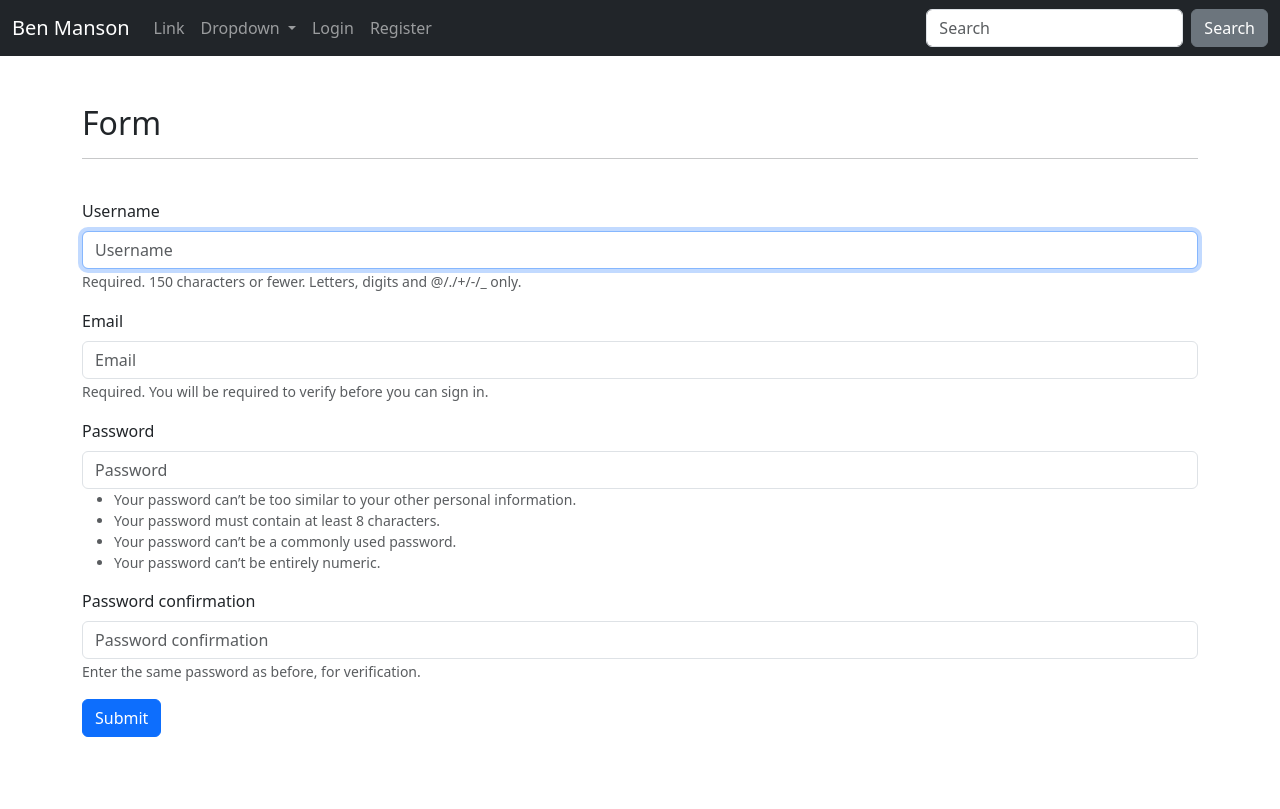
After one commit to benmanson/project, a Django app: template backend/templates/form.html in a window 1280 px wide. The commit adds this page. Run offline with Django 4.2, Linux system fonts and the light colour scheme; the template is opened without the code that fills it: values that come from a table or form of the project are taken from there, others are empty; some libraries are stand-ins or nearby versions.

Commit message:
Adds registration system with required email verification

```diff
--- /dev/null
+++ b/backend/registration/forms.py
@@ -0,0 +1,29 @@
+from django import forms
+from django.contrib.auth.forms import UserCreationForm
+from django.contrib.auth import get_user_model
+
+class RegistrationForm(UserCreationForm):
+    email = forms.EmailField(required=True, help_text="Required. You will be required to verify before you can sign in.")
+
+    def clean_email(self):
+        """Cleans the email address according to the following criteria:
+            - Emails should not contain comma's, or spaces
+            - Emails should not already exist i.e. one account per person
+        """
+        data = self.cleaned_data["email"].strip()
+        if get_user_model().objects.filter(email=data).exists():
+            raise forms.ValidationError("This email address is already in use.")
+        if "," in data or " " in data or "@" not in data:
+            raise forms.ValidationError("This is not a valid email address.")
+
+        return data
+
+    def save(self, commit=True):
+        user = super(RegistrationForm, self).save(commit=False)
+        if commit:
+            user.save()
+        return user
+
+    class Meta:
+        model = get_user_model()
+        fields = ("username", "email", "password1", "password2")
--- a/backend/registration/models.py
+++ b/backend/registration/models.py
@@ -1,4 +1,7 @@
 from django.contrib.auth.models import AbstractUser
+from django.contrib.auth.tokens import PasswordResetTokenGenerator
+
+import six
 
 class User(AbstractUser):
     pass
--- /dev/null
+++ b/backend/registration/templates/email_activation.html
@@ -0,0 +1,5 @@
+{% autoescape off %}
+Hi {{ user.username }},
+Please click on the link to confirm your registration,
+{{ domain }}{% url 'activate' uidb64=uid token=token %}
+{% endautoescape %}
--- a/backend/requirements.txt
+++ b/backend/requirements.txt
@@ -1,4 +1,5 @@
+django
+django-bootstrap-v5
 gunicorn
-django
 mysqlclient
-django-bootstrap-v5
+six
--- a/backend/templates/base.html
+++ b/backend/templates/base.html
@@ -13,7 +13,7 @@
     {% block extra_head %}{% endblock %}
   </head>
   <body>
-    <nav class="navbar navbar-expand-lg navbar-dark bg-primary sticky-top">
+    <nav class="navbar navbar-expand-lg navbar-dark bg-dark sticky-top">
       <div class="container-xxl">
         <a class="navbar-brand" href="/">Ben Manson</a>
         <button class="navbar-toggler" type="button" data-bs-toggle="collapse" data-bs-target="#navbarSupportedContent" aria-controls="navbarSupportedContent" aria-expanded="false" aria-label="Toggle navigation">
@@ -36,15 +36,20 @@
               </ul>
             </li>
             {% if request.user.is_authenticated %}
+            {% if request.user.is_staff %}
+            <li class="nav-item">
+              <a class="nav-link" href="/admin/">Admin</a>
+            </li>
+            {% endif %}
             <li class="nav-item">
               <a class="nav-link" href="/auth/logout/">Logout</a>
             </li>
             {% else %}
             <li class="nav-item">
-              <a class="nav-link" href="/admin/login">Login</a>
+              <a class="nav-link" href="/admin/login/">Login</a>
             </li>
             <li class="nav-item">
-              <a class="nav-link" href="#">Register</a>
+              <a class="nav-link" href="/registration/register/">Register</a>
             </li>
             {% endif %}
           </ul>
@@ -55,7 +60,7 @@
         </div>
       </div>
     </nav>
-    <div id="content"></div>
+    <div id="content" class="container-lg py-5">{% block content %}{% endblock %}</div>
     <script>
       const params = new URLSearchParams(window.location.search);
       document.getElementById('searchField').value = params.get("q");
--- /dev/null
+++ b/backend/templates/form.html
@@ -0,0 +1,15 @@
+{% extends "base.html" %}
+{% load bootstrap5 %}
+
+{% block content %}
+<h2>{% if form_title %}{{form_title}}{% else %}Form{% endif %}</h2>
+<hr>
+<br>
+<form action="{{request.path}}" method="post" class="form" {% if takes_files %}enctype="multipart/form-data"{% endif %}>
+  {% csrf_token %}
+
+  {% bootstrap_form form %}
+  {% bootstrap_button button_type="submit" content="Submit" %}
+</form>
+<br>
+{% endblock %}
```
Also changed, not shown: backend/registration/urls.py (added, +9 -0 lines), backend/registration/utils.py (added, +12 -0 lines), backend/registration/views.py (added, +70 -0 lines).
